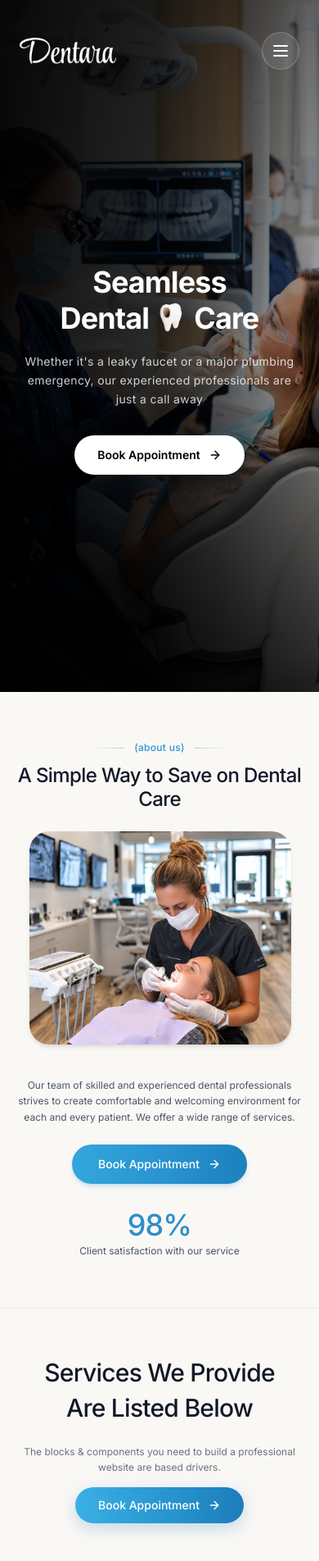
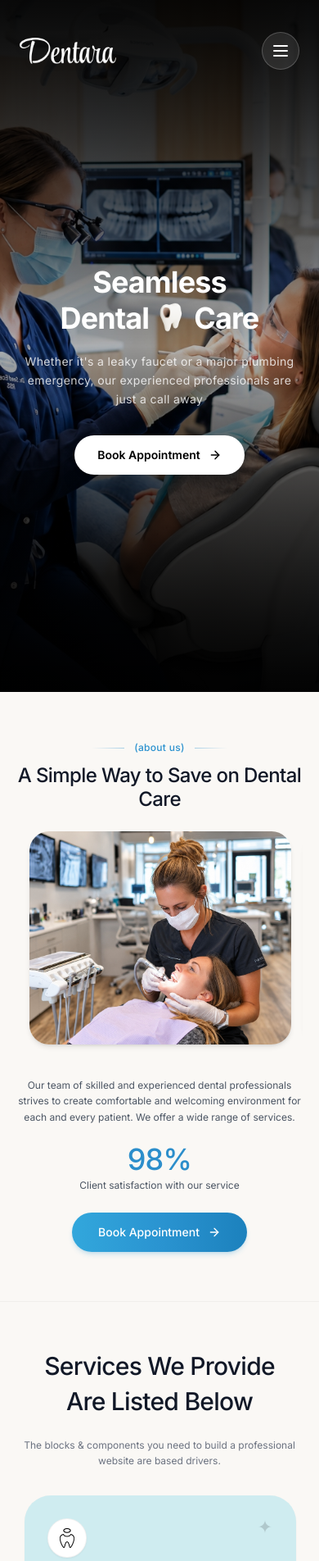
Before and after one commit to Anurag-lakra610/Dentara-, a React (Vite) app: page / in a window 390 px wide. Shown: the top 1904 px of the page at 82% size. Built offline with nearby package versions, Linux system fonts and the light colour scheme.

Commit message:
Apply 5 UI/UX refinements: 98% stat above CTA in About Us, top/bottom Hero gradient, 10K+ avatars above CTA in Our Works, CTA below boxes in Services, and dual fading lines in Doctor Consultations

```diff
--- a/src/App.jsx
+++ b/src/App.jsx
@@ -60,9 +60,9 @@ export default function App() {
             className="absolute inset-0 bg-cover bg-center bg-no-repeat scale-x-[-1] scale-105"
             style={{ backgroundImage: `url(${heroBgImg})` }}
           />
-          {/* Dark vignette gradient overlay */}
-          <div className="absolute inset-0 bg-gradient-to-r from-black/95 via-black/80 to-black/30 sm:to-black/15" />
-          <div className="absolute inset-0 bg-gradient-to-t from-black/80 via-transparent to-black/40" />
+          {/* Top and Bottom gradient overlays showing center image clearly */}
+          <div className="absolute inset-0 bg-gradient-to-b from-black/85 via-black/30 to-black/85" />
+          <div className="absolute inset-0 bg-gradient-to-t from-black/90 via-transparent to-black/75" />
         </div>
 
         {/* Header Navigation */}
@@ -234,14 +234,8 @@ export default function App() {
               Our team of skilled and experienced dental professionals strives to create comfortable and welcoming environment for each and every patient. We offer a wide range of services.
             </p>
 
-            {/* Blue Cerulean Gradient CTA Button */}
-            <button className="group inline-flex items-center justify-center gap-2.5 px-8 py-3.5 rounded-full bg-gradient-to-r from-[#32A7DC] via-[#2A94D1] to-[#1C81BD] text-white font-medium text-sm hover:opacity-95 active:scale-95 transition-all shadow-md shadow-[#2A94D1]/20 cursor-pointer mb-8">
-              <span>Book Appointment</span>
-              <ArrowRight className="w-4 h-4 group-hover:translate-x-1 transition-transform" />
-            </button>
-
-            {/* Stat Badge */}
-            <div className="text-center">
+            {/* Stat Badge (Above CTA Button on Mobile) */}
+            <div className="text-center mb-6">
               <div className="text-4xl sm:text-6xl font-medium text-[#2C8ECB] tracking-tight leading-none mb-1.5">
                 98%
               </div>
@@ -249,6 +243,12 @@ export default function App() {
                 Client satisfaction with our service
               </p>
             </div>
+
+            {/* Blue Cerulean Gradient CTA Button (Below Stat Badge on Mobile) */}
+            <button className="group inline-flex items-center justify-center gap-2.5 px-8 py-3.5 rounded-full bg-gradient-to-r from-[#32A7DC] via-[#2A94D1] to-[#1C81BD] text-white font-medium text-sm hover:opacity-95 active:scale-95 transition-all shadow-md shadow-[#2A94D1]/20 cursor-pointer">
+              <span>Book Appointment</span>
+              <ArrowRight className="w-4 h-4 group-hover:translate-x-1 transition-transform" />
+            </button>
           </div>
 
           {/* DESKTOP VIEW (Preserved 100% Unchanged) */}
@@ -336,7 +336,7 @@ export default function App() {
         <div className="max-w-[1650px] mx-auto">
 
           {/* Section Header: Title & Description centered on mobile */}
-          <div className="flex flex-col md:flex-row md:items-end justify-between gap-6 mb-12 sm:mb-16 text-center md:text-left items-center md:items-end">
+          <div className="flex flex-col md:flex-row md:items-end justify-between gap-6 mb-8 sm:mb-16 text-center md:text-left items-center md:items-end">
             <div>
               <h2 className="text-3xl sm:text-4xl lg:text-[44px] font-medium tracking-tight text-[#111827] leading-[1.25]">
                 <span className="block mb-1.5">Services We Provide</span>
@@ -344,12 +344,12 @@ export default function App() {
               </h2>
             </div>
 
-            {/* Right Side: Description Text & CTA Button centered on mobile */}
+            {/* Right Side: Description Text on Top (CTA Button moved below boxes on mobile) */}
             <div className="flex flex-col items-center md:items-end gap-3.5 text-center md:text-right max-w-md">
               <p className="text-xs sm:text-sm text-[#6B7280] leading-relaxed font-normal">
                 The blocks & components you need to build a professional website are based drivers.
               </p>
-              <button className="group inline-flex items-center justify-center gap-2.5 px-7 py-3 rounded-full bg-gradient-to-r from-[#3BB0E5] via-[#2A97D1] to-[#1C7DBB] text-white font-medium text-sm hover:opacity-95 active:scale-95 transition-all shadow-[0_6px_20px_rgba(28,125,189,0.25)] cursor-pointer whitespace-nowrap">
+              <button className="hidden md:inline-flex group items-center justify-center gap-2.5 px-7 py-3 rounded-full bg-gradient-to-r from-[#3BB0E5] via-[#2A97D1] to-[#1C7DBB] text-white font-medium text-sm hover:opacity-95 active:scale-95 transition-all shadow-[0_6px_20px_rgba(28,125,189,0.25)] cursor-pointer whitespace-nowrap">
                 <span>Book Appointment</span>
                 <ArrowRight className="w-4 h-4 group-hover:translate-x-1 transition-transform" />
               </button>
@@ -357,7 +357,8 @@ export default function App() {
           </div>
 
           {/* MOBILE VIEW CAROUSEL SLIDER (< lg) */}
-          <div className="lg:hidden flex overflow-x-auto snap-x snap-mandatory gap-4 pb-4 -mx-5 px-5 scrollbar-none">
+          <div className="lg:hidden flex flex-col items-center">
+            <div className="w-full flex overflow-x-auto snap-x snap-mandatory gap-4 pb-4 -mx-5 px-5 scrollbar-none mb-6">
               {/* Card 1 */}
               <div className="snap-center flex-shrink-0 w-[85vw] max-w-[360px] bg-[#CFECF0] rounded-[32px] p-7 flex flex-col justify-between h-[340px] shadow-sm">
                 <div className="flex items-start justify-between w-full">
@@ -440,6 +441,13 @@ export default function App() {
                   </div>
                 </div>
               </div>
+            </div>
+
+            {/* Mobile CTA Button (Below Carousel Boxes) */}
+            <button className="md:hidden group inline-flex items-center justify-center gap-2.5 px-7 py-3 rounded-full bg-gradient-to-r from-[#3BB0E5] via-[#2A97D1] to-[#1C7DBB] text-white font-medium text-sm hover:opacity-95 active:scale-95 transition-all shadow-[0_6px_20px_rgba(28,125,189,0.25)] cursor-pointer whitespace-nowrap">
+              <span>Book Appointment</span>
+              <ArrowRight className="w-4 h-4 group-hover:translate-x-1 transition-transform" />
+            </button>
           </div>
 
           {/* DESKTOP VIEW CARDS CONTAINER (Preserved 100% Unchanged) */}
@@ -607,17 +615,13 @@ export default function App() {
               </div>
             </div>
 
-            {/* Description & CTA */}
+            {/* Description & 10K+ Happy Members Avatar Stack (Above CTA Button on Mobile) */}
             <p className="text-xs sm:text-[14px] text-[#475569] leading-relaxed font-normal max-w-sm mb-6">
               Our team of skilled and experienced dental professionals strives to create comfortable and welcoming environment for each.
             </p>
-            <button className="group inline-flex items-center justify-center gap-2.5 px-7 py-3.5 rounded-full bg-gradient-to-r from-[#3BB0E5] via-[#2A97D1] to-[#1C7DBB] text-white font-medium text-sm hover:opacity-95 active:scale-95 transition-all shadow-[0_6px_20px_rgba(28,125,189,0.25)] cursor-pointer whitespace-nowrap mb-8">
-              <span>Book Appointment</span>
-              <ArrowRight className="w-4 h-4 group-hover:translate-x-1 transition-transform" />
-            </button>
 
-            {/* 10K+ Happy Members Avatar Stack */}
-            <div className="flex items-center justify-center gap-3 pt-2">
+            {/* 10K+ Happy Members Avatar Stack (Above CTA) */}
+            <div className="flex items-center justify-center gap-3 mb-6">
               <div className="flex items-center -space-x-3.5">
                 <img src={avatarBeardedImg} alt="Happy Member" className="w-11 h-11 rounded-full border-2 border-white object-cover shadow-sm" />
                 <img src={avatarGlassesImg} alt="Happy Member" className="w-11 h-11 rounded-full border-2 border-white object-cover shadow-sm" />
@@ -628,6 +632,12 @@ export default function App() {
                 <span className="block">member</span>
               </div>
             </div>
+
+            {/* CTA Button (Below Avatar Stack on Mobile) */}
+            <button className="group inline-flex items-center justify-center gap-2.5 px-7 py-3.5 rounded-full bg-gradient-to-r from-[#3BB0E5] via-[#2A97D1] to-[#1C7DBB] text-white font-medium text-sm hover:opacity-95 active:scale-95 transition-all shadow-[0_6px_20px_rgba(28,125,189,0.25)] cursor-pointer whitespace-nowrap">
+              <span>Book Appointment</span>
+              <ArrowRight className="w-4 h-4 group-hover:translate-x-1 transition-transform" />
+            </button>
           </div>
 
           {/* DESKTOP VIEW (Preserved 100% Unchanged) */}
@@ -748,8 +758,9 @@ export default function App() {
           <div className="lg:hidden flex flex-col items-center text-center">
             {/* Tag Badge */}
             <div className="flex items-center justify-center gap-3 text-[#2A91CF] font-medium text-xs sm:text-sm tracking-wide mb-3">
+              <span className="h-[1px] w-10 bg-gradient-to-r from-transparent to-[#2A91CF]/40"></span>
               <span>(cost care)</span>
-              <span className="h-[1px] w-12 bg-gradient-to-r from-[#2A91CF]/40 to-transparent"></span>
+              <span className="h-[1px] w-10 bg-gradient-to-l from-transparent to-[#2A91CF]/40"></span>
             </div>
 
             {/* Title */}
@@ -822,6 +833,7 @@ export default function App() {
               <div>
                 {/* Tag Badge: (cost care) */}
                 <div className="flex items-center gap-3 text-[#2A91CF] font-medium text-xs sm:text-sm tracking-wide mb-4">
+                  <span className="h-[1px] w-8 bg-gradient-to-r from-transparent to-[#2A91CF]/40"></span>
                   <span>(cost care)</span>
                   <span className="h-[1px] w-12 sm:w-16 bg-gradient-to-r from-[#2A91CF]/40 to-transparent"></span>
                 </div>
```
Lines whose indentation alone changed are shown as unchanged.
